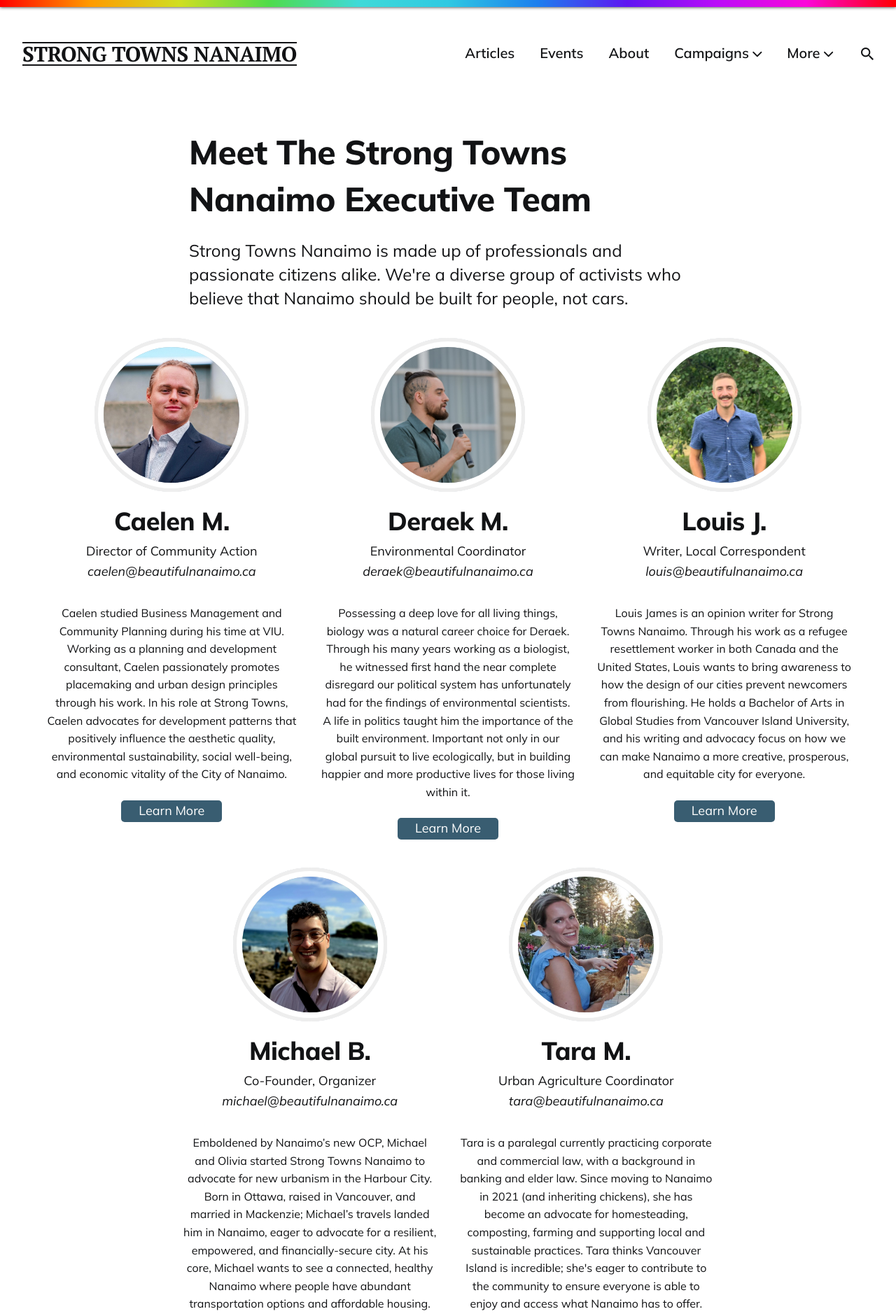
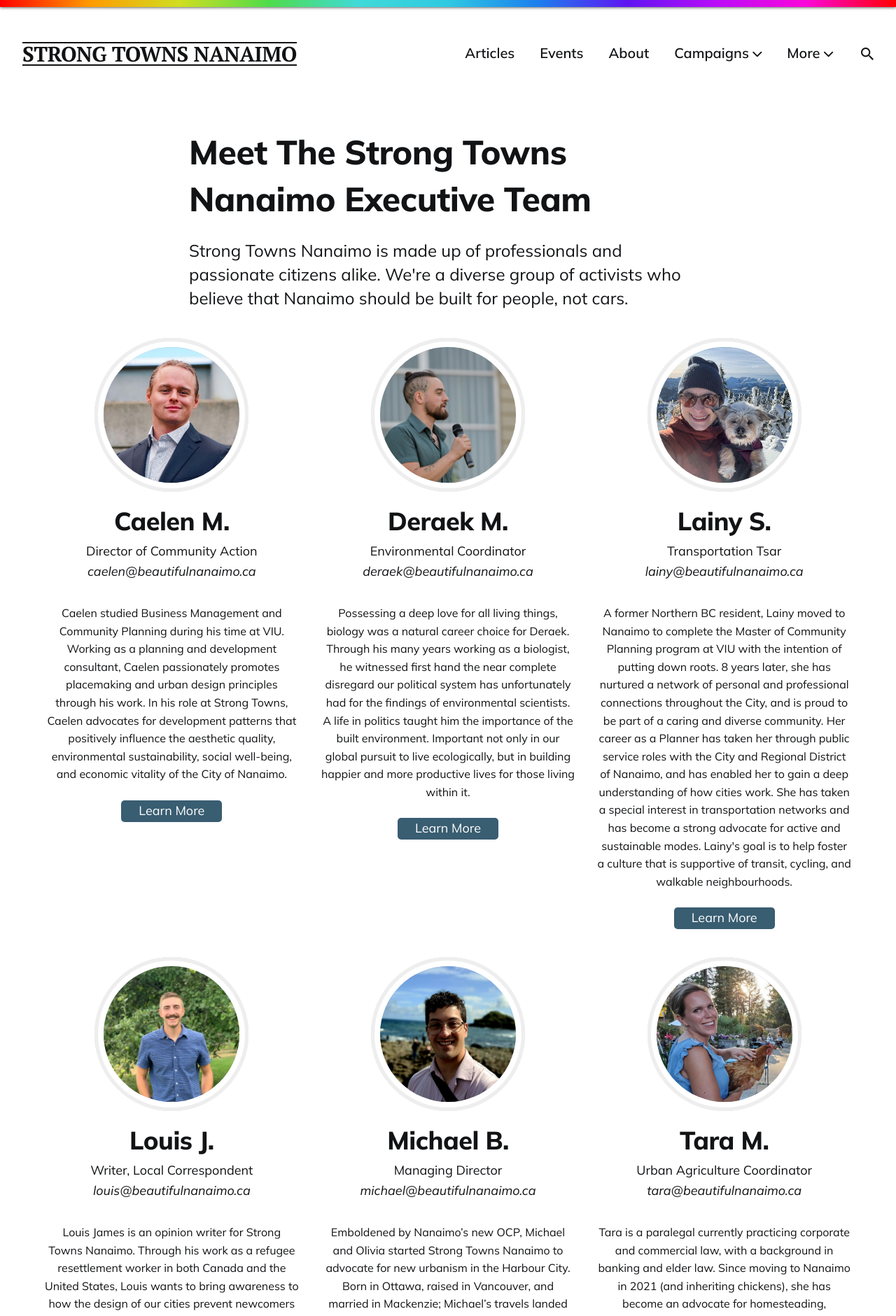
Before and after one commit to LaputanMachines/beautiful-nanaimo, a Jekyll site: the page built from _pages/members.html, in a window 1280 px wide. Shown: the top 1881 px of the page at 70% size. Built offline with Jekyll 4.4.1, drawn with Linux system fonts in a browser that asks for light colours; some of the changed text lies outside the part shown.

Commit message:
Add Zack and Lainy to members page

```diff
--- /dev/null
+++ b/_authors/lainy.md
@@ -0,0 +1,10 @@
+---
+username: lainy
+name: Lainy S.
+image: '/images/authors/lainy.jpg'
+position: Transportation Tsar
+email: lainy@beautifulnanaimo.ca
+permalink: /members/lainy
+---
+
+A former Northern BC resident, Lainy moved to Nanaimo to complete the Master of Community Planning program at VIU with the intention of putting down roots. 8 years later, she has nurtured a network of personal and professional connections throughout the City, and is proud to be part of a caring and diverse community. Her career as a Planner has taken her through public service roles with the City and Regional District of Nanaimo, and has enabled her to gain a deep understanding of how cities work. She has taken a special interest in transportation networks and has become a strong advocate for active and sustainable modes. Lainy's goal is to help foster a culture that is supportive of transit, cycling, and walkable neighbourhoods.
--- a/_authors/michael.md
+++ b/_authors/michael.md
@@ -2,7 +2,7 @@
 username: michael
 name: Michael B.
 image: '/images/authors/michael.jpg'
-position: "Co-Founder, Organizer"
+position: "Managing Director"
 email: michael@beautifulnanaimo.ca
 permalink: /members/michael
 ---
--- /dev/null
+++ b/_authors/zack.md
@@ -0,0 +1,10 @@
+---
+username: zack
+name: Zack S.
+image: '/images/authors/zack.jpg'
+position: Sustainability Consultant
+email: zack@beautifulnanaimo.ca
+permalink: /members/zack
+---
+
+Founder of Patchwork Ecosystem Consulting, Zack has spent more than ten years studying regenerative land practices in both urban and rural environments.  With a Diploma in Organic Land Care from RRU and a Permaculture Designer's Certificate from OSU, his current goal is to integrate permaculture-informed design with civic infrastructure, with key strategies around stormwater management, microclimate regulation, and support for native biodiversity — all of which make our cities more livable and resilient to the impacts of climate change.
```
Also changed, not shown: _pages/about.md (+5 -0 lines), _authors/danny.md (added), images/authors/lainy.jpg (added), images/authors/zack.jpg (added), 1 other file.
